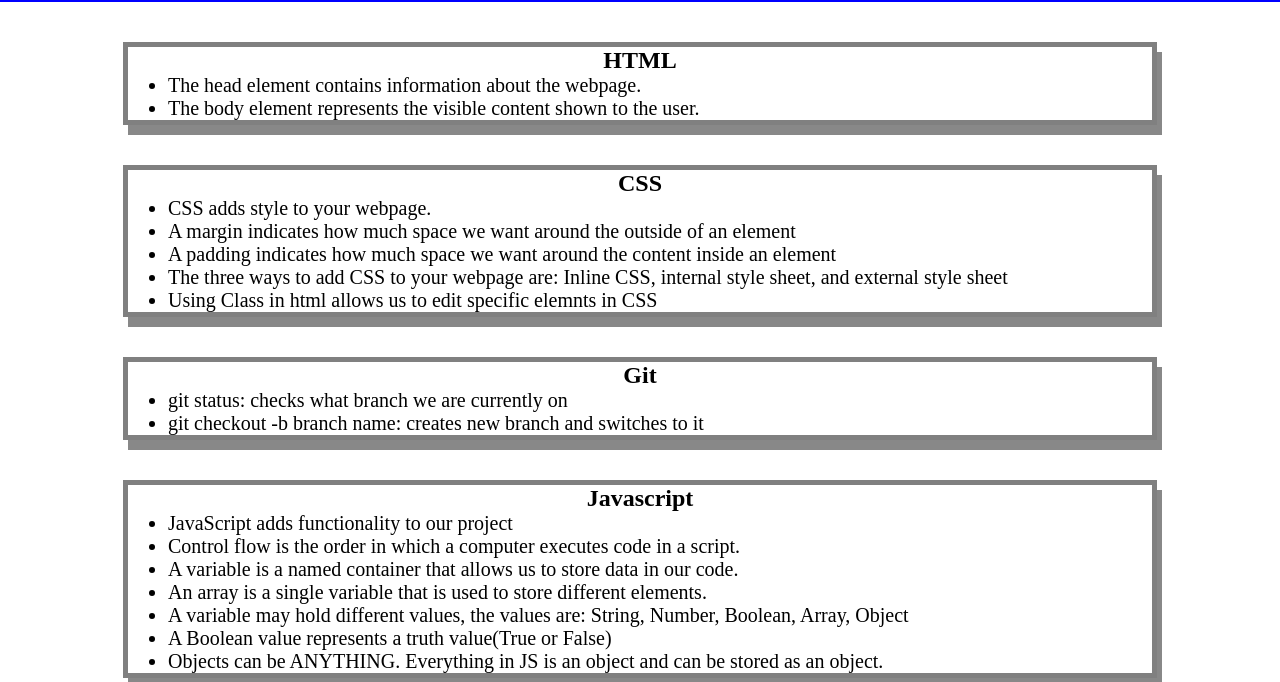
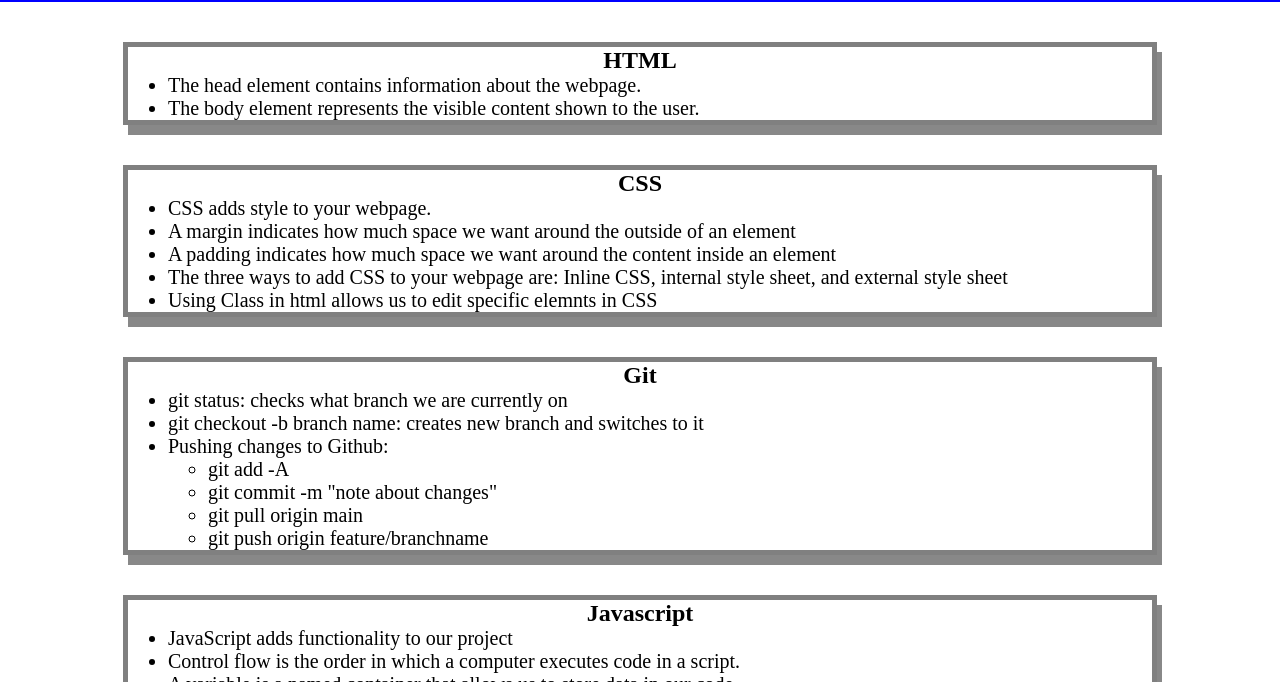
Before and after one commit to MateuszZytka/prework-study-guide, a plain HTML site: page prework-study-guide/index.html in a window 1280 px wide. Shown: the part 118-800 px from the top of the page. Drawn offline with Linux system fonts and the light colour scheme.

Commit message:
updated readme

```diff
--- a/prework-study-guide/index.html
+++ b/prework-study-guide/index.html
@@ -54,6 +54,14 @@
 
           <li>git checkout -b branch name: creates new branch and switches to it</li>
 
+          <li>Pushing changes to Github:
+            <ul>
+              <li>git add -A</li>
+              <li>git commit -m "note about changes"</li>
+              <li>git pull origin main</li>
+              <li>git push origin feature/branchname</li>
+            </ul>
+          </li>
         </ul>
 
       </section>
```
Also changed, not shown: 1 other file.
